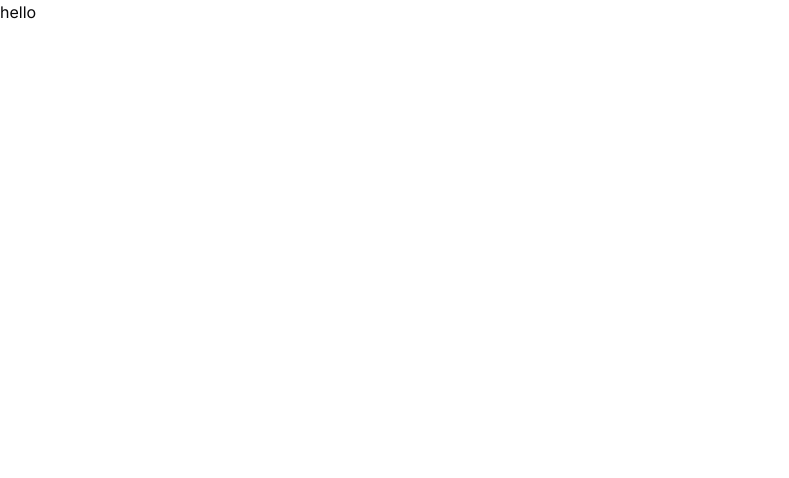
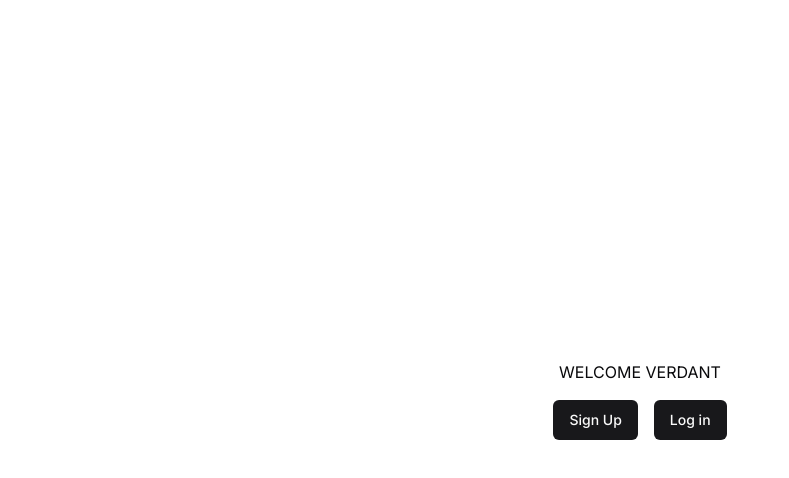
Before and after one commit to ayuugoyal/verdant, a Next.js app: page / in a window 1280 px wide. Shown: the top 478 px of the page, without its empty margins (0-789 px from the left). Built offline with nearby package versions, Linux system fonts and the light colour scheme.

Commit message:
|FEAT| - add login signup

```diff
--- /dev/null
+++ b/src/app/dashboard/page.tsx
@@ -0,0 +1,7 @@
+import React from "react";
+
+const page = () => {
+  return <div>page</div>;
+};
+
+export default page;
--- a/src/app/page.tsx
+++ b/src/app/page.tsx
@@ -1,9 +1,19 @@
+import { Button } from "@/components/ui/button";
 import Image from "next/image";
+import Link from "next/link";
 
 export default function Home() {
   return (
-    <div>
-      <h1>hello</h1>
+    <div className="flex flex-col gap-4 justify-center items-center h-screen">
+      <div className="text-center">WELCOME VERDANT</div>
+      <div className="flex gap-4">
+        <Link href={"/sign-up"}>
+          <Button>Sign Up</Button>
+        </Link>
+        <Link href={"/sign-in"}>
+          <Button>Log in</Button>
+        </Link>
+      </div>
     </div>
   );
 }
```
